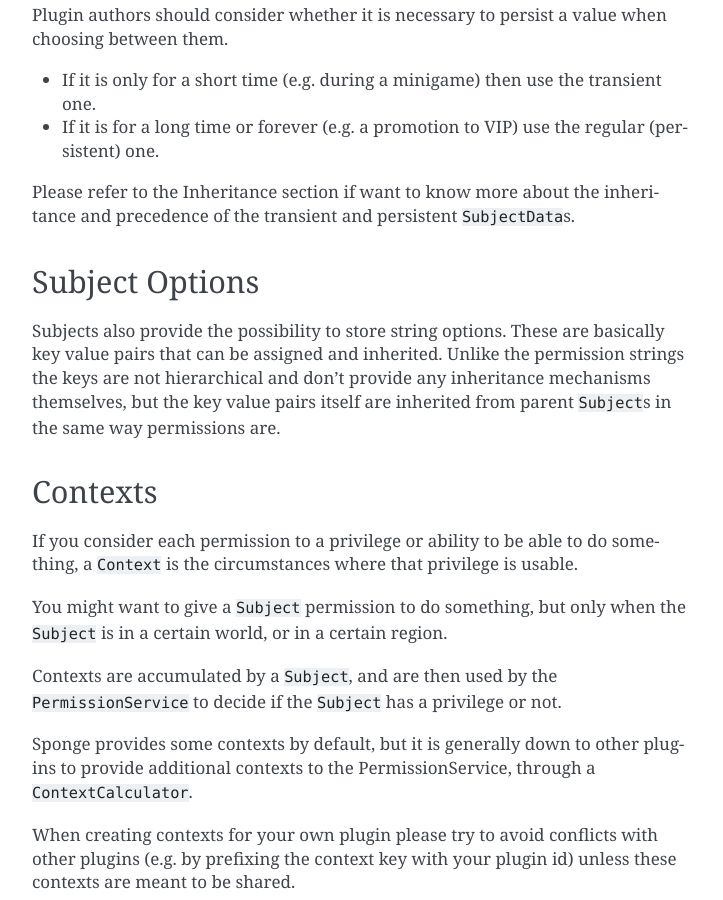
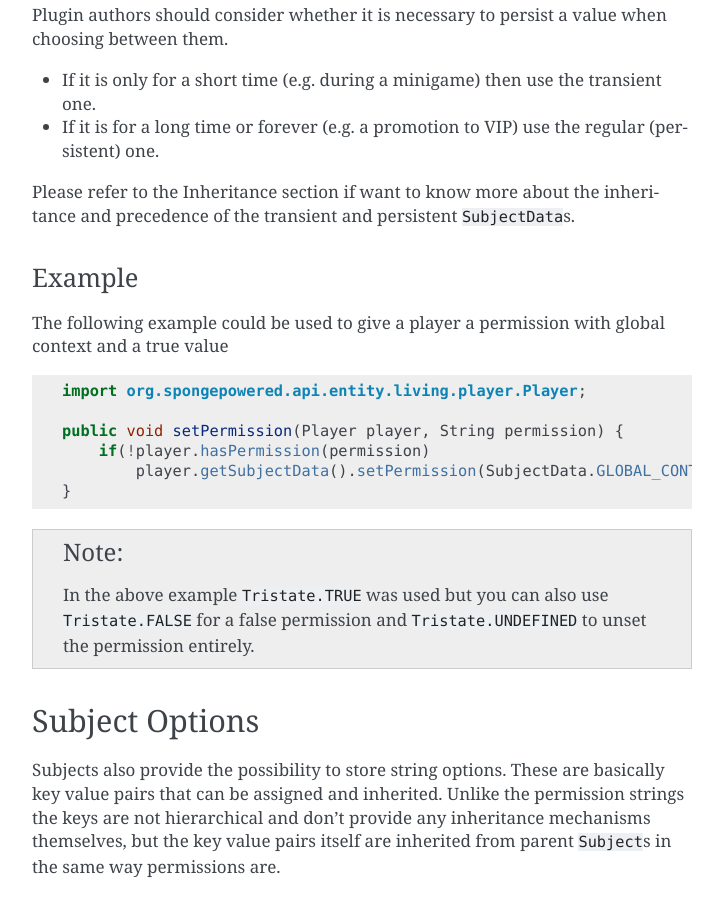
Before and after one commit to SpongePowered/SpongeDocs, a Sphinx documentation site: the page built from source/plugin/permissions.rst, in a window 1280 px wide and 900 px high, scrolled down 6172 px. Shown: the whole window, without its empty margins (388-1111 px from the left). Built offline with Sphinx 7.4.7, drawn with Linux system fonts in a browser that asks for light colours; pages that are not in the unit, such as notebooks, are missing from menus; cross-references to code outside the pages are shown as plain code.

Commit message:
Added example for setting SubjectData's permission (#800)
* Added example for setting SubjectData's permission

Added an code snippet for how to set a SubjectData's permission and included a note for what the different Tristates set.

* Fixed syntax error in previous commit

Needed the double grave and only had single

```diff
--- a/source/plugin/permissions.rst
+++ b/source/plugin/permissions.rst
@@ -261,6 +261,25 @@ Plugin authors should consider whether it is necessary to persist a value when c
 Please refer to the Inheritance section if want to know more about the inheritance and precedence of the transient
 and persistent ``SubjectData``\s.
 
+Example
+~~~~~~~
+
+The following example could be used to give a player a permission with global context and a true value
+
+.. code-block:: java
+
+    import org.spongepowered.api.entity.living.player.Player;
+
+    public void setPermission(Player player, String permission) {
+        if(!player.hasPermission(permission)
+            player.getSubjectData().setPermission(SubjectData.GLOBAL_CONTEXT, permission, Tristate.TRUE);
+    }
+
+.. note::
+
+    In the above example ``Tristate.TRUE`` was used but you can also use ``Tristate.FALSE`` for a false permission and
+    ``Tristate.UNDEFINED`` to unset the permission entirely.
+
 Subject Options
 ===============
 
```
